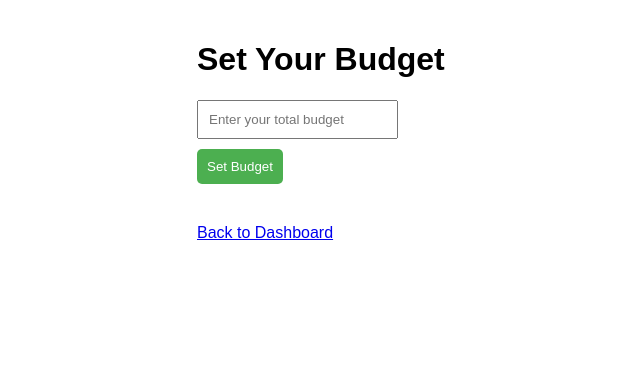
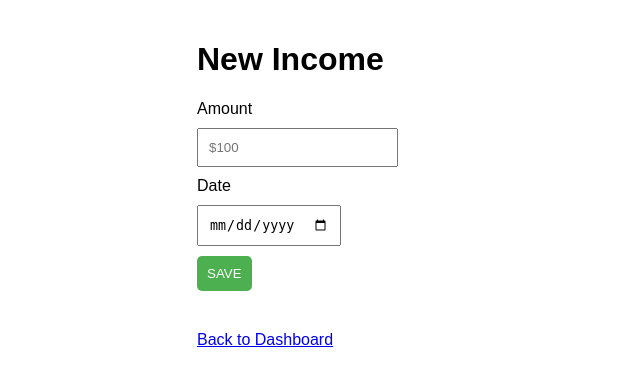
Before and after one commit to software-students-spring2024/2-web-app-exercise-team-dttt, a Flask app: page /add_income in a window 1280 px wide. Shown: the top 386 px of the page, without its empty margins (43-683 px from the left). Run offline with Flask 3, Linux system fonts and the light colour scheme; the visitor is signed in with stand-in values (Sample User, id 1).

Commit message:
basic functionality works

```diff
--- a/app.py
+++ b/app.py
@@ -15,6 +15,8 @@ client = MongoClient(getenv('MONGODB_URI'))
 db = client['login']
 users_collection = db['users']
 budget_collection = db['budget']
+income_collection = db['income']
+spending_collection = db['spending']
 
 def validate_user_session():
     if 'userId' in session:
@@ -32,13 +34,15 @@ def index():
     if not validate_user_session():
         return redirect(url_for('login'))
 
-    user = users_collection.find_one({'_id': ObjectId(session['userId'])})
-    user_budget = budget_collection.find({'userId': ObjectId(session['userId'])})
-    total_expenses = sum(item['amount'] for item in user_budget)
+    user_id = ObjectId(session['userId'])
+    user = users_collection.find_one({'_id': user_id})
+    user_budget = budget_collection.find({'userId': user_id})
+    spending_entries = spending_collection.find({'userId': user_id})
+    total_spending = sum(item['amount'] for item in spending_entries)
     total_budget = user.get('total_budget', 0)
     total_income = user.get('total_income', 0)
-    remaining_budget = total_budget + total_income - total_expenses
-    return render_template('dashboard.html', budget=list(user_budget), total_budget=total_budget, total_income=total_income, remaining_budget=remaining_budget)
+    remaining_budget = total_budget + total_income - total_spending
+    return render_template('dashboard.html', search_results=list(spending_entries), budget=list(user_budget), total_spending=total_spending,total_budget=total_budget, total_income=total_income, remaining_budget=remaining_budget)
 
 
 
@@ -70,7 +74,8 @@ def register():
             'username': username,
             'password': hashed_password,
             'total_budget': 0,
-            'total_income': 0
+            'total_income': 0,
+            'total_spending': 0
         })
         session['username'] = username
         session['userId'] = str(user.inserted_id)
@@ -83,22 +88,27 @@ def logout():
     session.pop('userId', None)
     return redirect(url_for('index'))
 
-@app.route('/add', methods=['GET', 'POST'])
-def add_budget():
+@app.route('/add_spending', methods=['GET', 'POST'])
+def add_spending():
     if 'username' not in session:
         return redirect(url_for('login'))
 
     if request.method == 'POST':
-        budget_entry = {
+        amount = float(request.form.get('amount'))
+        spending_entry = {
             'userId': ObjectId(session['userId']),
             'category': request.form.get('category'),
             'amount': float(request.form.get('amount')),
             'description': request.form.get('description'),
             'date': request.form.get('date')
         }
-        budget_collection.insert_one(budget_entry)
+        spending_collection.insert_one(spending_entry)
+        users_collection.update_one(
+            {'_id': ObjectId(session['userId'])},
+            {'$inc': {'total_spending': amount}}
+        )
         return redirect(url_for('index'))
-    return render_template('add_budget.html')
+    return render_template('add_spending.html')
 
 @app.route('/edit/<budget_id>', methods=['GET', 'POST'])
 def edit_budget(budget_id):
@@ -119,6 +129,26 @@ def edit_budget(budget_id):
         return redirect(url_for('index'))
     return render_template('edit_budget.html', budget=budget_entry)
 
+@app.route('/edit_spending/<spending_id>', methods=['GET', 'POST'])
+def edit_spending(spending_id):
+    if 'username' not in session:
+        return redirect(url_for('login'))
+
+    spending_entry = spending_collection.find_one({'_id': ObjectId(spending_id), 'userId': ObjectId(session['userId'])})
+    if request.method == 'POST':
+        updated_entry = {
+            '$set': {
+                'category': request.form.get('category'),
+                'amount': float(request.form.get('amount')),
+                'description': request.form.get('description'),
+                'date': request.form.get('date')
+            }
+        }
+        spending_collection.update_one({'_id': ObjectId(spending_id)}, updated_entry)
+        return redirect(url_for('index'))
+
+    return render_template('edit_spending.html', spending=spending_entry)
+
 @app.route('/delete/<budget_id>', methods=['POST'])
 def delete_budget(budget_id):
     if 'username' not in session:
@@ -127,14 +157,39 @@ def delete_budget(budget_id):
     budget_collection.delete_one({'_id': ObjectId(budget_id), 'userId': ObjectId(session['userId'])})
     return redirect(url_for('index'))
 
+@app.route('/delete_spending/<spending_id>', methods=['POST'])
+def delete_spending(spending_id):
+    if 'username' not in session:
+        return redirect(url_for('login'))
+
+    # Use the spending_collection to delete the specified spending entry
+    spending_collection.delete_one({'_id': ObjectId(spending_id), 'userId': ObjectId(session['userId'])})
+    return redirect(url_for('index'))
+
+
 @app.route('/search', methods=['GET'])
 def search():
     if 'username' not in session:
         return redirect(url_for('login'))
 
+    user_id = ObjectId(session['userId'])
     query = request.args.get('query')
-    search_results = budget_collection.find({'userId': ObjectId(session['userId']), 'category': query})
-    return render_template('dashboard.html', budget=list(search_results))
+
+    search_results = spending_collection.find({'userId': user_id, 'category': query})
+    search_results = list(search_results)
+    user = users_collection.find_one({'_id': user_id})
+    total_spending = sum(item['amount'] for item in spending_collection.find({'userId': user_id}))
+    total_income = user.get('total_income', 0)
+    original_budget = user.get('total_budget', 0)
+    remaining_budget = original_budget + total_income - total_spending
+
+    return render_template('dashboard.html',
+                           search_results=search_results,
+                           total_income=total_income,
+                           total_spending=total_spending,
+                           remaining_budget=remaining_budget,
+                           total_budget=original_budget)
+
 @app.route('/set_budget', methods=['GET', 'POST'])
 def set_budget():
     if 'username' not in session:
@@ -142,7 +197,10 @@ def set_budget():
 
     if request.method == 'POST':
         budget = request.form.get('budget')
-        users_collection.update_one({'_id': ObjectId(session['userId'])}, {'$set': {'total_budget': float(budget), 'total_income': 0}})
+        users_collection.update_one(
+            {'_id': ObjectId(session['userId'])},
+            {'$set': {'total_budget': float(budget),
+            'total_income': 0}})
         return redirect(url_for('index'))
     return render_template('set_budget.html')
 
@@ -154,8 +212,18 @@ def add_income():
         return redirect(url_for('login'))
 
     if request.method == 'POST':
-        income = request.form.get('income')
-        users_collection.update_one({'_id': ObjectId(session['userId'])}, {'$inc': {'total_income': float(income)}})
+        income_amount = request.form.get('income')
+        income_date = request.form.get('income_date')
+        income_entry = {
+            'userId': ObjectId(session['userId']),
+            'amount': float(income_amount),
+            'date': income_date
+        }
+        income_collection.insert_one(income_entry)
+        users_collection.update_one(
+            {'_id': ObjectId(session['userId'])},
+            {'$inc': {'total_income': float(income_amount)}}
+        )
         return redirect(url_for('index'))
     return render_template('add_income.html')
 
--- a/templates/add_income.html
+++ b/templates/add_income.html
@@ -1,14 +1,19 @@
 <!DOCTYPE html>
 <html>
 <head>
-    <title>Set Budget</title>
+    <title>Add Income</title>
     <link rel="stylesheet" href="/static/style.css">
 </head>
 <body>
-    <h1>Set Your Budget</h1>
-    <form action="/set_budget" method="post">
-        <input type="number" name="budget" placeholder="Enter your total budget" required>
-        <button type="submit">Set Budget</button>
+    <h1>New Income</h1>
+    <form action="/add_income" method="post">
+        <label for="amount">Amount</label>
+        <input type="number" id="amount" name="income" placeholder="$100" required>
+
+        <label for="date">Date</label>
+        <input type="date" id="date" name="income_date" required>
+
+        <button type="submit">SAVE</button>
     </form>
     <a href="/">Back to Dashboard</a>
 </body>
```
Also changed, not shown: templates/add_spending.html (renamed from templates/add_budget.html, +4 -4 lines), templates/dashboard.html (+6 -6 lines), templates/edit_spending.html (added, +18 -0 lines).
